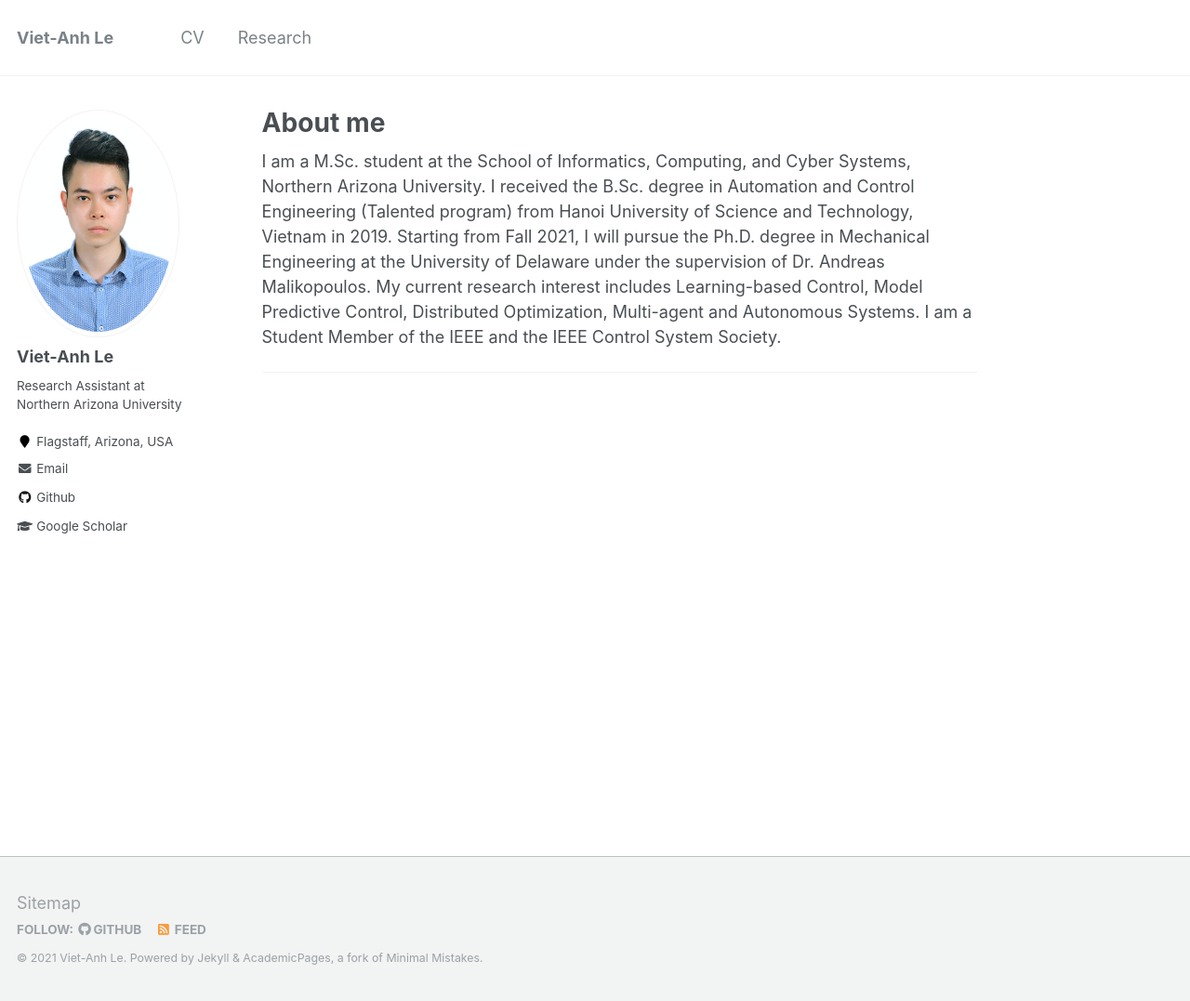
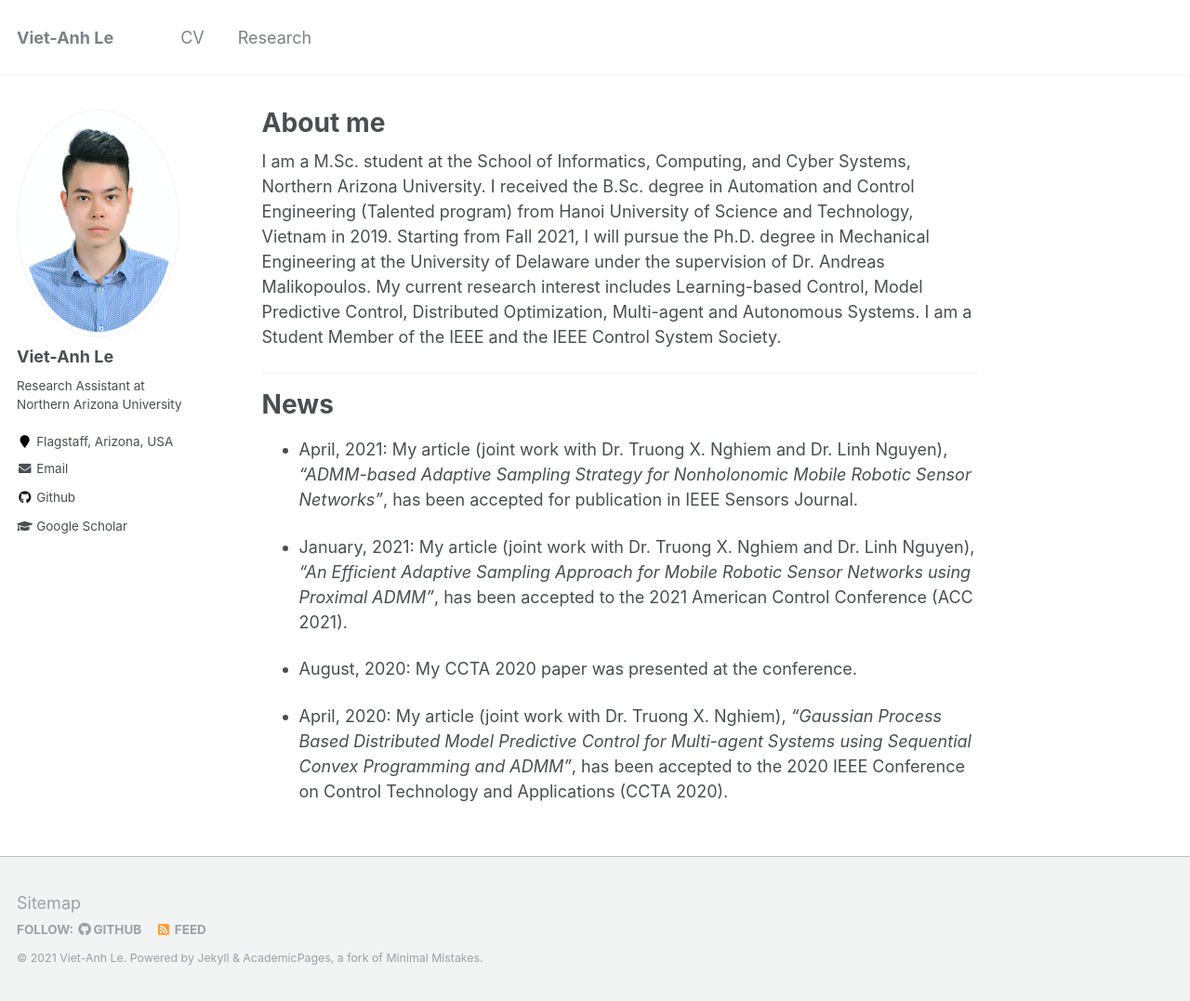
Before and after one commit to vietanhle0101/vietanhle0101.github.io, a Jekyll site: the page built from _pages/about.md, in a window 1280 px wide and 1077 px high. Shown: the whole window at 93% size. Built offline with Jekyll 4.4.1, drawn with Linux system fonts in a browser that asks for light colours.

Commit message:
about me revision

```diff
--- a/_pages/about.md
+++ b/_pages/about.md
@@ -14,8 +14,12 @@ My current research interest includes Learning-based Control, Model Predictive C
 
 <hr />
 
-<!-- # News -->
+# News
 
-<!-- * April, 2021: My article with Dr. Truong X. Nghiem (Northern Arizona University) and Dr. Linh Nguyen (Federation University Australia), <em>"ADMM-based Adaptive Sampling Strategy for Nonholonomic Mobile Robotic Sensor Networks"</em>, has been accepted for publication in IEEE Sensors Journal.
+* April, 2021: My article (joint work with Dr. Truong X. Nghiem and Dr. Linh Nguyen), <em>"ADMM-based Adaptive Sampling Strategy for Nonholonomic Mobile Robotic Sensor Networks"</em>, has been accepted for publication in IEEE Sensors Journal.
 
-* Jan, 2021: My article with Dr. Truong X. Nghiem (Northern Arizona University) and Dr. Linh Nguyen (Federation University Australia), <em>"An Efficient Adaptive Sampling Approach for Mobile Robotic Sensor Networks using Proximal ADMM"</em>, has been accepted to the 2021 American Control Conference. -->
+* January, 2021: My article (joint work with Dr. Truong X. Nghiem and Dr. Linh Nguyen), <em>"An Efficient Adaptive Sampling Approach for Mobile Robotic Sensor Networks using Proximal ADMM"</em>, has been accepted to the 2021 American Control Conference (ACC 2021).
+
+* August, 2020: My CCTA 2020 paper was presented at the conference.
+
+* April, 2020: My article (joint work with Dr. Truong X. Nghiem), <em>“Gaussian Process Based Distributed Model Predictive Control for Multi-agent Systems using Sequential Convex Programming and ADMM”</em>, has been accepted to the 2020 IEEE Conference on Control Technology and Applications (CCTA 2020).
```
